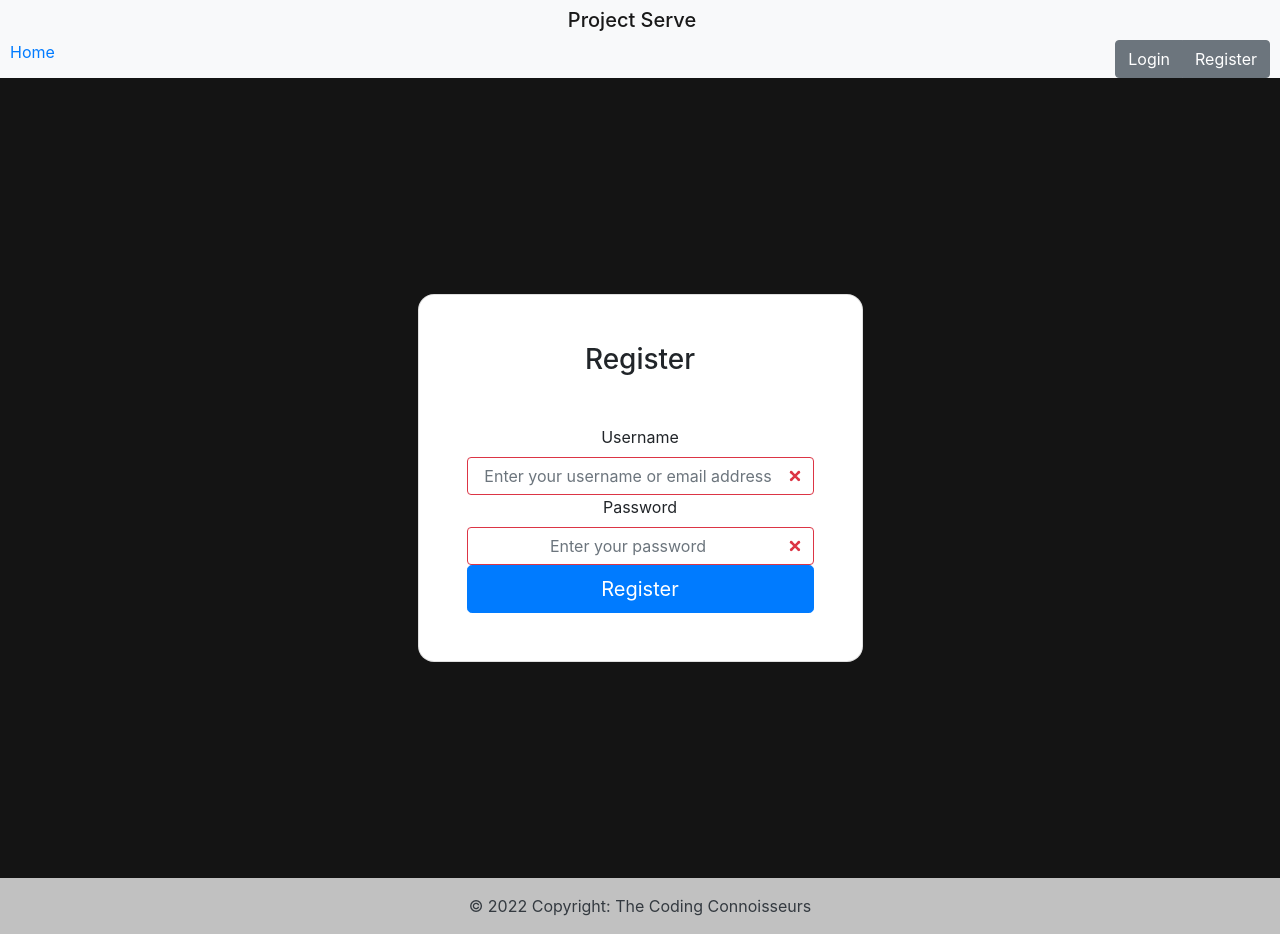
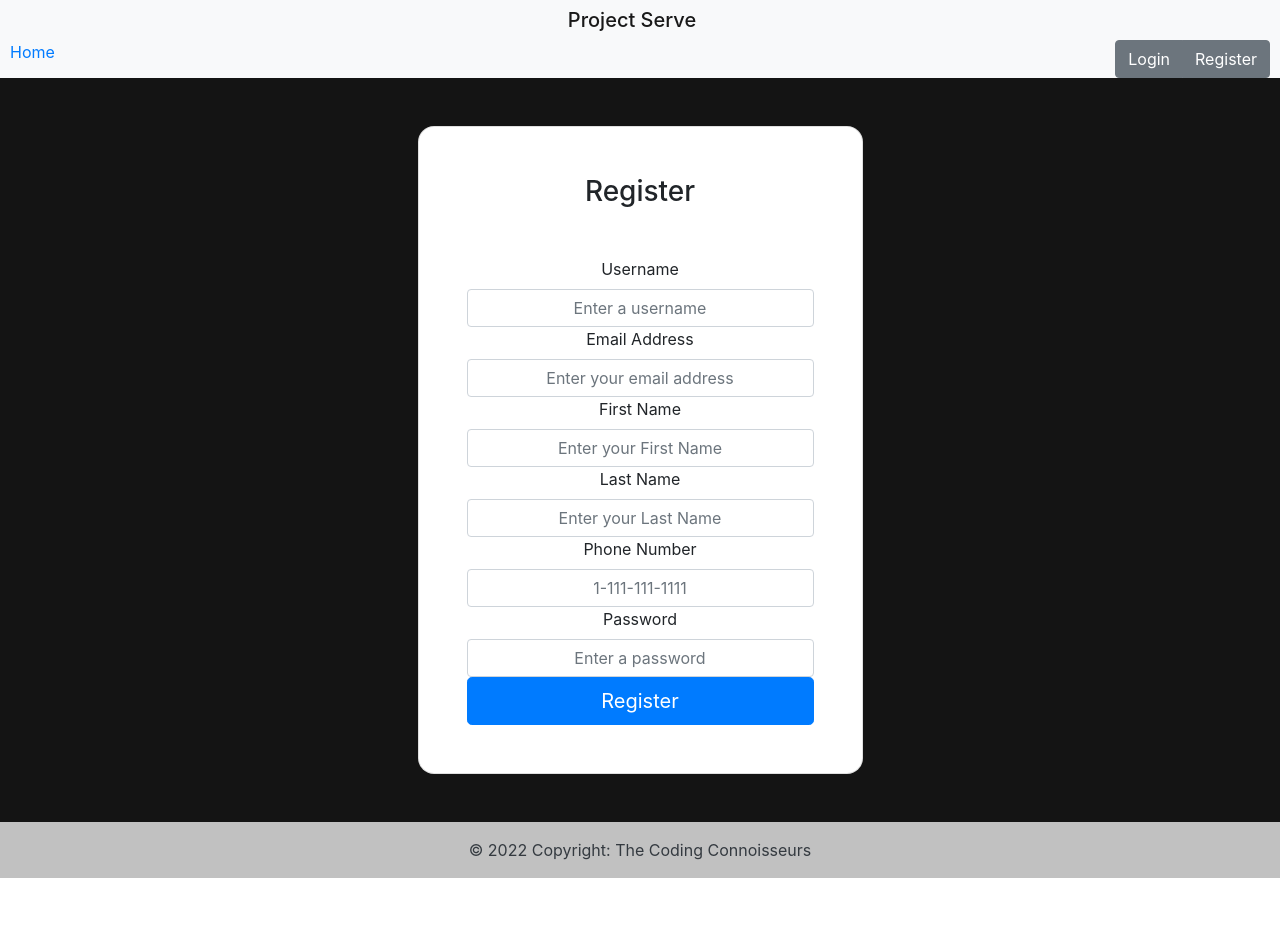
Before and after one commit to CSC4990-Project-Serve/Restaurant-Reservation-Tracker, a React (Create React App) app in the folder client/: page /Register in a window 1280 px wide. After the commit the page ends 878 px from the top, so only its background shows below. Built offline with nearby package versions, Linux system fonts and the light colour scheme; no server answers.

Commit message:
created register page

```diff
--- a/client/src/components/Navbar.js
+++ b/client/src/components/Navbar.js
@@ -19,7 +19,11 @@ const Navbar = () => {
     }
     const routeRegister = () => {
         let path = '/Register';
-        navigate(path);
+        if(!state.loggedin){
+            navigate(path);
+        }else{
+            alert("Already Logged in, logout to Register")
+        }
     }
 
     return (
--- a/client/src/pages/Login.js
+++ b/client/src/pages/Login.js
@@ -43,36 +43,6 @@ const Login = (props) => {
             password: ''
         });
         //console.warn(formData);
-
-
-        // if (!formData.username || !formData.password) {
-        //     loginError.message = 'NO USERNAME OR PASSWORD ENTERED';
-        //     alert("NO USERNAME OR PASSWORD ENTERED");
-        //     setFormData({username: '', password: ''});
-        //     return;
-        // }
-
-        // // todo: do user authentication here?
-        // console.log("Doing something after submission.....");
-        // console.log(formData.username);
-        // console.log(formData.password);
-        // // todo: have this actually query the database for matches using another function
-        // var isCredential = () => {
-        //     login(formData.username,formData.password);
-        //     setState({
-        //         username: '',
-        //         password: ''
-        //         })
-        // }
-        // if (isCredential()) {
-        //     console.log(state.loggedin);
-        //     // redirect to previous page on successful login
-        //     // todo: possibly find a solution that doesn't involve this
-        //     navigate(-1);
-        // }else {
-        //     setFormData({username: '', password: ''});
-        // }
-
     }
 
     // Form validation on data entry to a field (Updates each time a letter is entered)
@@ -83,8 +53,10 @@ const Login = (props) => {
         setState({...state, [name]: value})
     }
 
-    // todo: figure out a better container for the login box
-    //  ex. more centered design and box around it maybe?
+    function redirect() {
+        navigate(-1)
+    }
+
     //  also would like the main container to be full height
     return (
         <form onSubmit={onSubmit}>
@@ -113,7 +85,7 @@ const Login = (props) => {
 
                                     <button className="btn btn-primary btn-lg btn-block" type="submit">Login</button>
                                     { isPending && <div>Please wait...</div> }
-                                    { loggedin && <div onLoad={navigate(-1)}>Success.</div> }
+                                    { loggedin && <div onLoad={redirect()}>Success.</div> }
                                     { loginError && <div>{loginError.message}</div> }
                                 </div>
                             </div>
--- a/client/src/pages/Register.js
+++ b/client/src/pages/Register.js
@@ -2,7 +2,6 @@ import React, {useEffect, useState, useContext} from 'react';
 import { useSetState } from 'react-use';
 import {useNavigate} from 'react-router-dom';
 import {AuthContext} from '../Context/Auth.Context';
-//import {auth} from '../components/authbool';
 
 const Register = (props) => {
     // Registration Field Names: username, email_address, first_name,
@@ -15,15 +14,35 @@ const Register = (props) => {
         phoneNumber:'',
         password: ''
     }
+    const { state: ContextState, login } = useContext(AuthContext);
+    const {
+        loggedin,
+        isPending,
+        username,
+        password,
+        isadmin,
+        loginError
+    } = ContextState;
     const [state, setState] = useSetState(initialState);
-    let navigate = useNavigate();
+    let navigate = useNavigate()
 
 
     // Form validation (On Submission)
     const onSubmit = (event) => {
         event.preventDefault();
         //console.warn(formData);
-
+        alert("username: " + state.username + "\nemail: " + state.emailAddress + "\nfname: " + state.firstName +
+        "\nlname: " + state.lastName + "\nphoneNumber: " + state.phoneNumber + "\npassword: " + state.password);
+        //ToDo: on successful account creation, navigate back a page, otherwise display message
+        const { username, password } = state;
+        if (username === "username" && password === "password"){
+            //ToDo: hash password if account available, as well as upload all info to database
+            alert("registration successful")
+            login(username,password);
+            navigate(-1);
+        }else{
+            alert("account unnavailable, try again");
+        }
     }
 
     // Form validation on data entry to a field (Updates each time a letter is entered)
@@ -39,8 +58,8 @@ const Register = (props) => {
     //  also would like the main container to be full height
     return (
         <form onSubmit={onSubmit}>
-            <section className="vh-100 background-area">
-                <div className="container py-5 h-100">
+            <section className="vh-150 background-area">
+                <div className="container py-5 h-150">
                     <div className="row d-flex justify-content-center align-items-center h-100">
                         <div className="col-12 col-md-8 col-lg-6 col-xl-5">
                             <div className="card shadow-2-strong card-area">
@@ -50,16 +69,39 @@ const Register = (props) => {
 
                                     <label htmlFor="username" className="form-label">Username</label>
                                     <input type="text" id={"username"} name={"username"}
-                                           className={state.username === "" ? "form-control is-invalid" : "form-control"}
+                                           className={"form-control"}
                                            value={state.username}
-                                           placeholder="Enter your username or email address"
+                                           placeholder="Enter a username"
                                            onChange={onFieldChange}/>
-
+                                    <label htmlFor="emailAddress" className="form-label">Email Address</label>
+                                    <input type="text" id={"emailAddress"} name={"emailAddress"}
+                                           className={"form-control"}
+                                           value={state.emailAddress}
+                                           placeholder="Enter your email address"
+                                           onChange={onFieldChange}/>
+                                    <label htmlFor="firstName" className="form-label">First Name</label>
+                                    <input type="text" id={"firstName"} name={"firstName"}
+                                           className={"form-control"}
+                                           value={state.firstName}
+                                           placeholder="Enter your First Name"
+                                           onChange={onFieldChange}/>
+                                    <label htmlFor="lastName" className="form-label">Last Name</label>
+                                    <input type="text" id={"lastName"} name={"lastName"}
+                                           className={"form-control"}
+                                           value={state.lastName}
+                                           placeholder="Enter your Last Name"
+                                           onChange={onFieldChange}/>
+                                    <label htmlFor="phoneNumber" className="form-label">Phone Number</label>
+                                    <input type="text" id={"phoneNumber"} name={"phoneNumber"}
+                                           className={"form-control"}
+                                           value={state.phoneNumber}
+                                           placeholder="1-111-111-1111"
+                                           onChange={onFieldChange}/>
                                     <label htmlFor="password" className={"form-label"}>Password</label>
                                     <input type="password" id="password" name={"password"}
-                                           className={state.password === "" ? "form-control is-invalid" : "form-control"}
+                                           className={"form-control"}
                                            value={state.password}
-                                           placeholder="Enter your password"
+                                           placeholder="Enter a password"
                                            onChange={onFieldChange}/>
 
                                     <button className="btn btn-primary btn-lg btn-block" type="submit">Register</button>
```
Also changed, not shown: client/src/components/authbool.js (deleted, +0 -11 lines), client/src/components/routing/PrivateRoute.js (+6 -5 lines).
